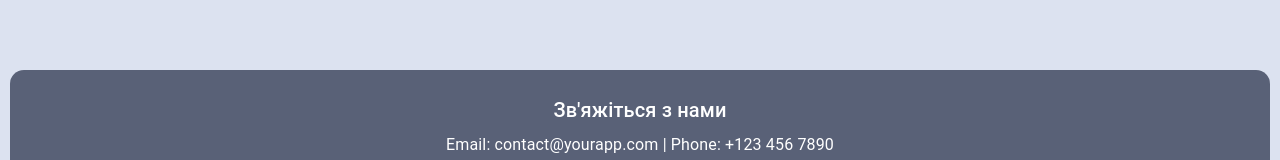
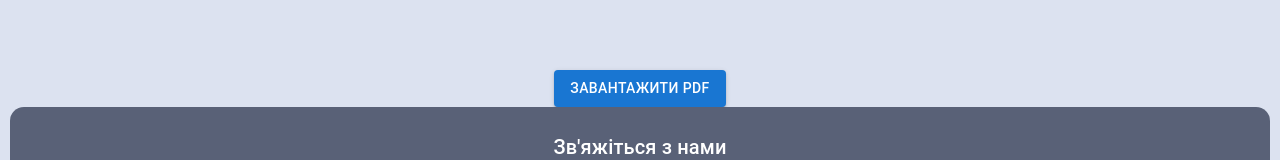
Before and after one commit to biloskurskyi/office-support-platform, a React (Vite) app in the folder frontend/: page /main in a window 1280 px wide. Shown: the part 726-886 px from the top of the page. Built offline with nearby package versions, Linux system fonts and the light colour scheme; sample sign-in values are in the browser's storage.

Commit message:
Implemented PDF button for downloading data on frontend side.

```diff
--- a/frontend/package.json
+++ b/frontend/package.json
@@ -17,6 +17,7 @@
     "@mui/x-date-pickers": "^7.23.3",
     "axios": "^1.7.7",
     "dayjs": "^1.11.13",
+    "file-saver": "^2.0.5",
     "jwt-decode": "^4.0.0",
     "react": "^18.3.1",
     "react-dom": "^18.3.1",
--- /dev/null
+++ b/frontend/src/components/DownloadPDFButton/DownloadPDFButton.tsx
@@ -0,0 +1,45 @@
+import React from 'react';
+import {Button} from '@mui/material';
+import {saveAs} from 'file-saver';
+import axios, {AxiosResponse} from "axios";  // Для завантаження файлу
+
+interface DownloadPDFButtonProps {
+    apiUrl: string;  // URL для запиту до бекенду
+    fileName: string; // Назва файлу для збереження
+}
+
+const DownloadPDFButton: React.FC<DownloadPDFButtonProps> = ({apiUrl, fileName}) => {
+    const handleDownload = async () => {
+        try {
+            const token = localStorage.getItem('jwtToken');
+
+            // Робимо запит на бекенд
+            const response = await axios.get(apiUrl, {
+                headers: {Authorization: `Bearer ${token}`},
+                responseType: 'blob',
+            });
+
+            if (response.status === 200) {
+                const fileName = response.headers['content-disposition']?.split('filename=')[1]?.replace(/"/g, '') ||
+                'default_filename.pdf';
+
+                const fileURL = window.URL.createObjectURL(new Blob([response.data]));
+                const link = document.createElement('a');
+                link.href = fileURL;
+                link.setAttribute('download', 'company_report.pdf'); // Назва файлу для завантаження
+                document.body.appendChild(link);
+                link.click(); // Симулюємо клік для початку завантаження
+            }
+        } catch (error) {
+            console.error('Помилка при завантаженні файлу:', error);
+        }
+    };
+
+    return (
+        <Button variant="contained" color="primary" onClick={handleDownload}>
+            Завантажити PDF
+        </Button>
+    );
+};
+
+export default DownloadPDFButton;
--- a/frontend/src/pages/MainPage.tsx
+++ b/frontend/src/pages/MainPage.tsx
@@ -7,6 +7,7 @@ import PageWrapper from '../components/MainPageComponents/PageWrapper.tsx';
 import InfoBlocks from '../components/MainPageComponents/UI/InfoBlocks.tsx';
 import UserWelcomeText from '../components/MainPageComponents/UI/UserWelcomeText.tsx';
 import CreateCompanyButton from '../components/MainPageComponents/UI/CreateCompanyButton.tsx';
+import DownloadPDFButton from "../components/DownloadPDFButton/DownloadPDFButton.tsx";
 
 const MainPage = () => {
     const userType: string | null = useUserType();
@@ -139,7 +140,15 @@ const MainPage = () => {
                 <Link to="/company-create">
                     {userType === '1' && <CreateCompanyButton/>}
                 </Link>
+
             </Box>
+            <Box sx={{display: 'flex', justifyContent: 'center', alignItems: 'center', width: '100%'}}>
+                <DownloadPDFButton
+                    apiUrl='http://localhost:8765/api/company/pdf/'
+                    fileName="company_report.pdf"
+                />
+            </Box>
+
         </PageWrapper>
     );
 };
```
Also changed, not shown: 1 other file (tests, documents, lock files or other folders).
